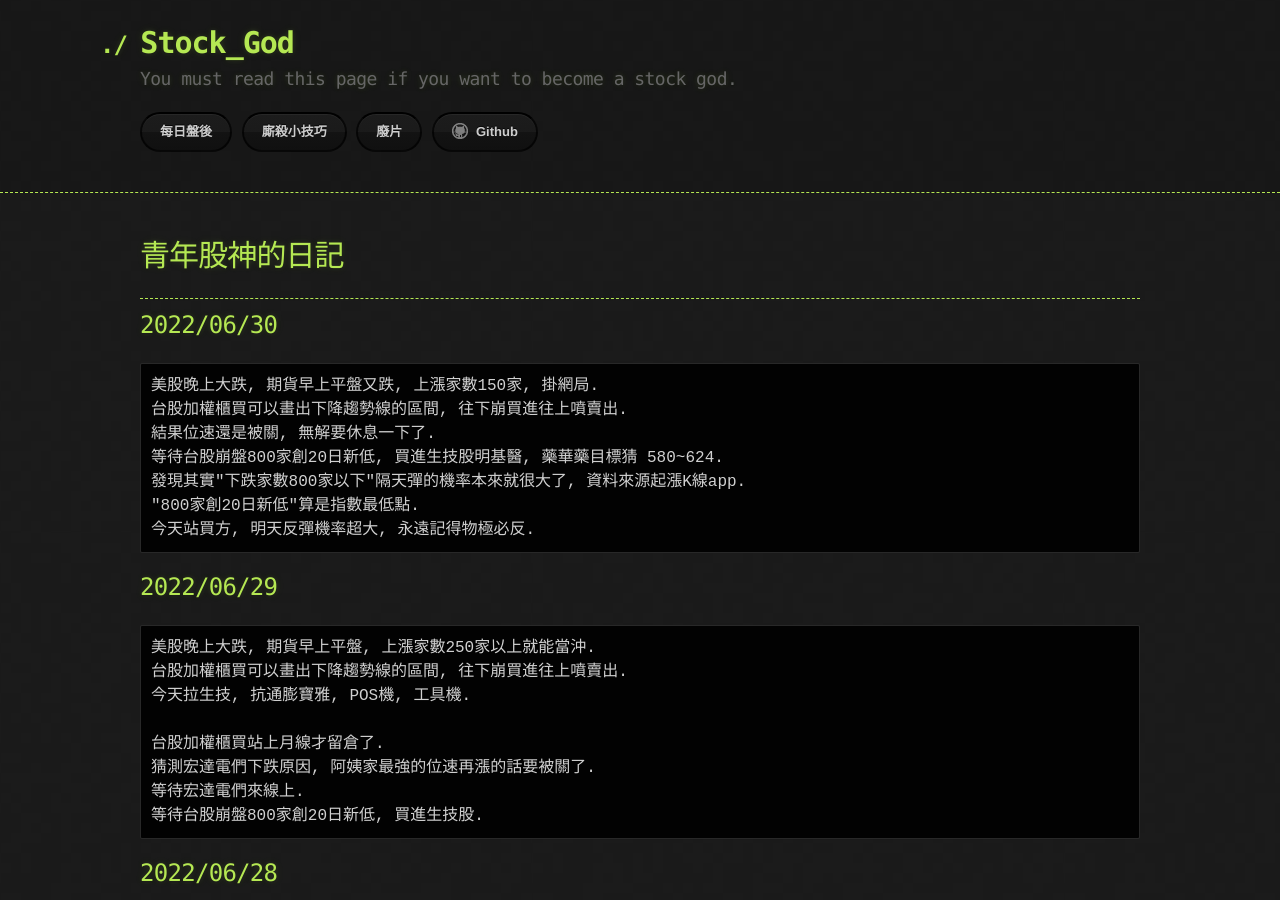
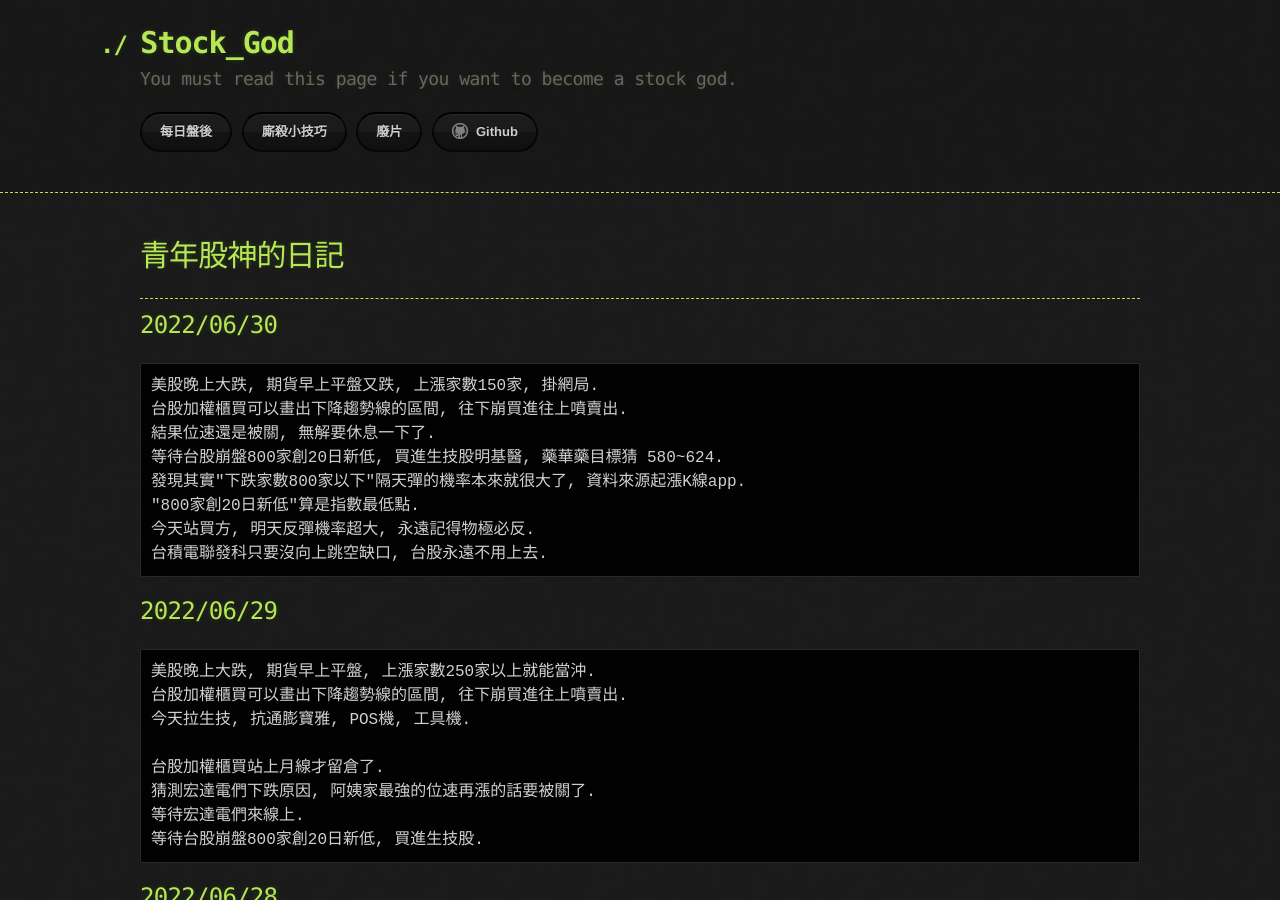
Before and after one commit to lepg5487/Stock_God, a Jekyll site: the page built from index.md, in a window 1280 px wide and 900 px high. Built offline with Jekyll 4.4.1, drawn with Linux system fonts in a browser that asks for light colours; our own code applies the rules of GitHub Pages for plain Markdown files.

Commit message:
Update index.md

````diff
--- a/index.md
+++ b/index.md
@@ -15,6 +15,7 @@ layout: testlayouts
 發現其實"下跌家數800家以下"隔天彈的機率本來就很大了, 資料來源起漲K線app.
 "800家創20日新低"算是指數最低點.
 今天站買方, 明天反彈機率超大, 永遠記得物極必反.
+台積電聯發科只要沒向上跳空缺口, 台股永遠不用上去.
 ```
 
 ## 2022/06/29
````
